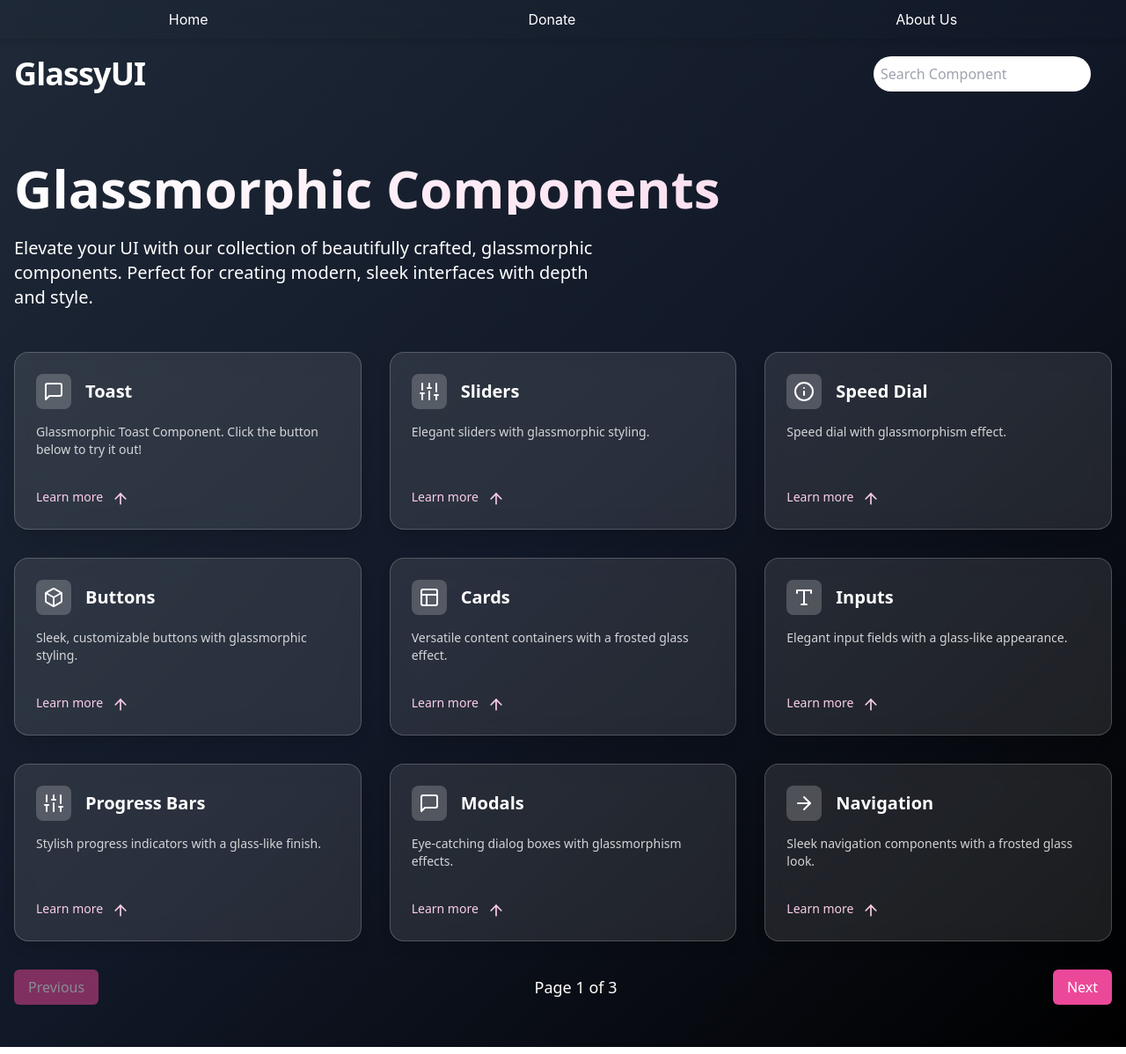
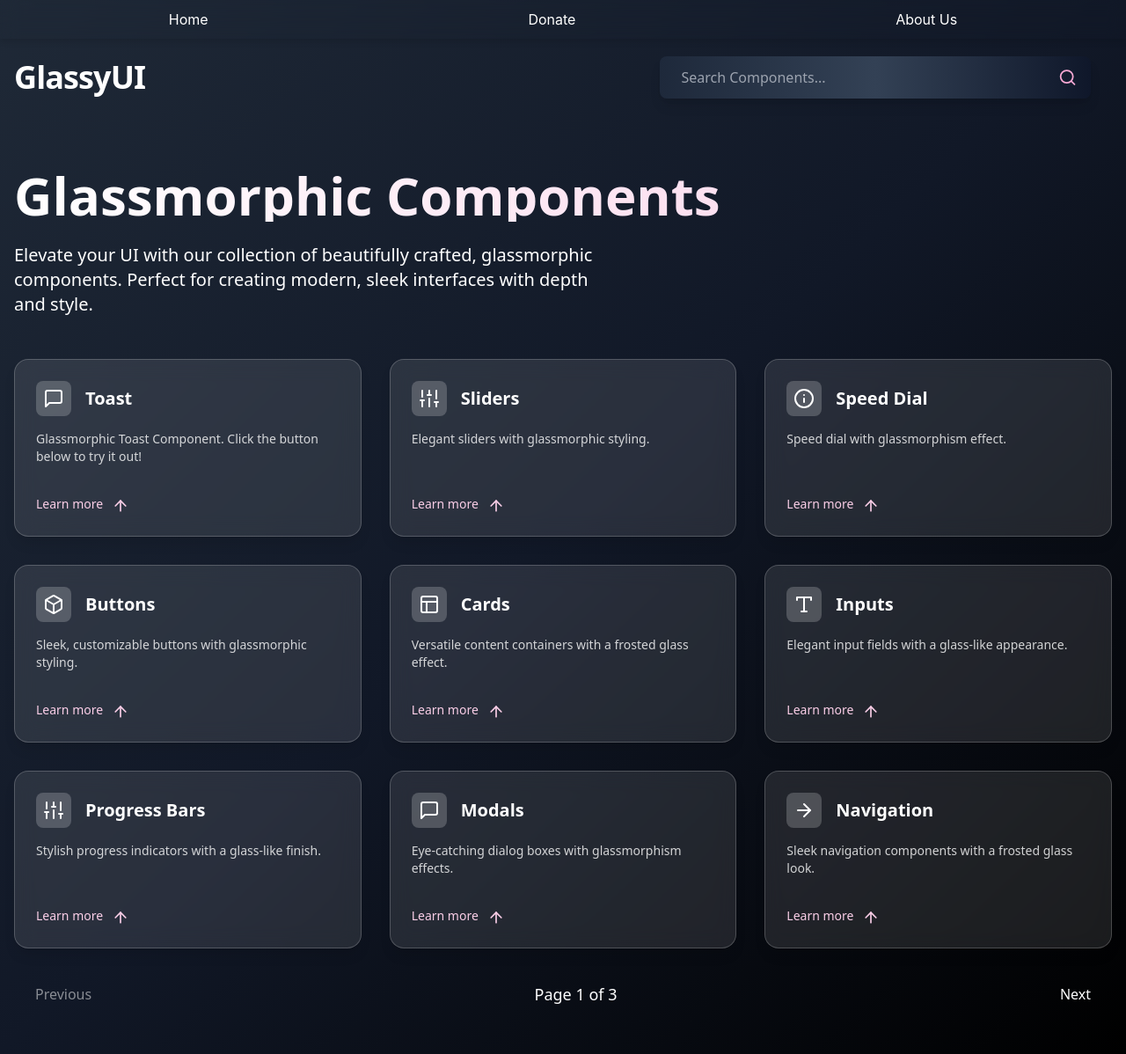
Before and after one commit to Jaishree2310/GlassyUI-Components, a React (Create React App) app: page /components in a window 1280 px wide. Shown: the whole page at 88% size. Built offline with nearby package versions, Linux system fonts and the light colour scheme.

Commit message:
Resolved all required conflicts with the branch

```diff
--- a/src/components/GlassyUIComponentsPage.tsx
+++ b/src/components/GlassyUIComponentsPage.tsx
@@ -248,13 +248,14 @@ const GlassyUIComponentsPage: React.FC = () => {
             GlassyUI
           </div>
 
-          <input
-            className='rounded-full text-black p-2'
-            placeholder='Search Component'
-            onChange={e => {
-              setSearchFilter(e.target.value);
-            }}
-          />
+          <div className='flex items-center bg-gradient-to-r from-slate-800 via-slate-700 to-slate-900 text-white w-2/5 rounded-lg shadow-lg overflow-hidden'>
+            <input
+              className='w-full px-6 py-3 bg-transparent text-white outline-none focus:ring-2 focus:ring-gray-500 transition-all duration-300'
+              placeholder='Search Components...'
+              onChange={e => setSearchFilter(e.target.value)}
+            />
+            <Search className='mx-4 cursor-pointer text-pink-300 hover:text-pink-400 transition-all duration-300' />
+          </div>
         </header>
 
         <main>
@@ -306,7 +307,11 @@ const GlassyUIComponentsPage: React.FC = () => {
           <div className='flex justify-between items-center mt-8'>
             <button
               onClick={prevPage}
-              className='bg-pink-500 text-white py-2 px-4 rounded-md disabled:opacity-50'
+              className={`px-4 py-2 mx-2 rounded-lg ${
+                currentPage === 1
+                  ? 'opacity-50 cursor-not-allowed'
+                  : 'hover:bg-white/20'
+              }`}
               disabled={currentPage === 1}
             >
               Previous
@@ -316,7 +321,11 @@ const GlassyUIComponentsPage: React.FC = () => {
             </span>
             <button
               onClick={nextPage}
-              className='bg-pink-500 text-white py-2 px-4 rounded-md disabled:opacity-50'
+              className={`px-4 py-2 mx-2 rounded-lg ${
+                currentPage === totalPages
+                  ? 'opacity-50 cursor-not-allowed'
+                  : 'hover:bg-white/20'
+              }`}
               disabled={currentPage === totalPages}
             >
               Next
```
